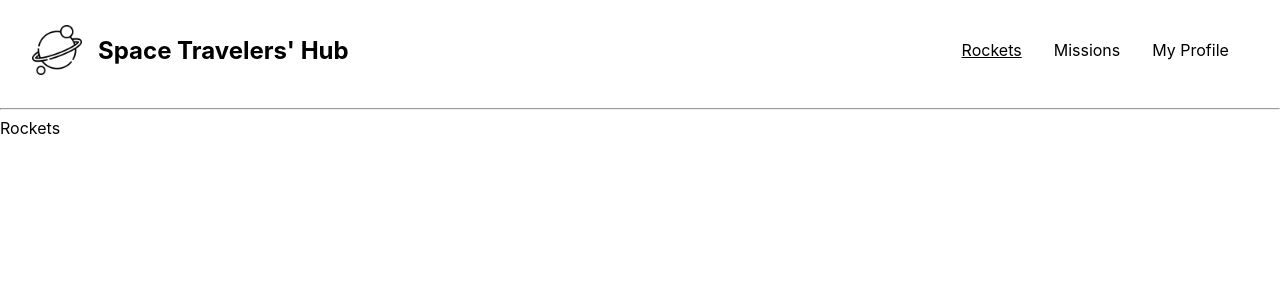
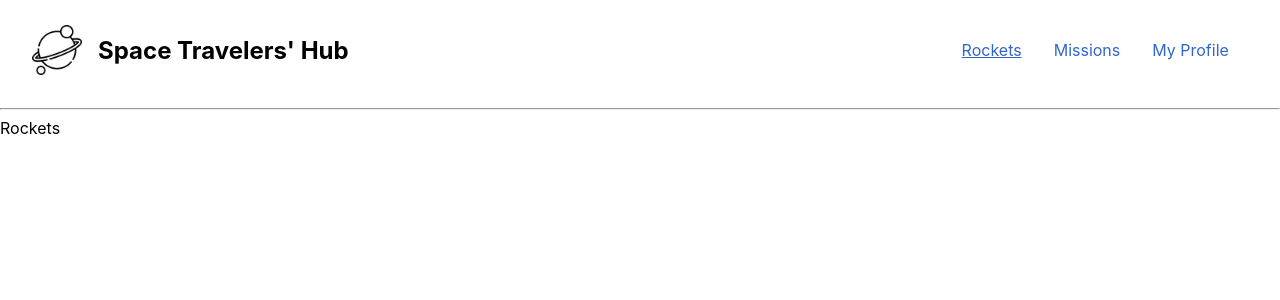
Before and after one commit to Abdulwhbhussain/Space-Travelers-Hub, a React (Create React App) app: page / in a window 1280 px wide. Shown: the top 300 px of the page. Built offline with nearby package versions, Linux system fonts and the light colour scheme.

Commit message:
header component

```diff
--- a/src/components/utilities/Header.jsx
+++ b/src/components/utilities/Header.jsx
@@ -58,13 +58,13 @@ function Header() {
         <nav>
           <ul>
             <li>
-              <NavLink to="/" exact style={{ textDecoration: 'none', color: '#000' }} activeClassName="active">Rockets</NavLink>
+              <NavLink to="/" exact style={{ textDecoration: 'none', color: '#3366CC' }} activeClassName="active">Rockets</NavLink>
             </li>
             <li>
-              <NavLink to="/missions" style={{ textDecoration: 'none', color: '#000' }} activeClassName="active">Missions</NavLink>
+              <NavLink to="/missions" style={{ textDecoration: 'none', color: '#3366CC' }} activeClassName="active">Missions</NavLink>
             </li>
             <li>
-              <NavLink to="/profile" style={{ textDecoration: 'none', color: '#000' }} activeClassName="active">My Profile</NavLink>
+              <NavLink to="/profile" style={{ textDecoration: 'none', color: '#3366CC' }} activeClassName="active">My Profile</NavLink>
             </li>
           </ul>
         </nav>
```
